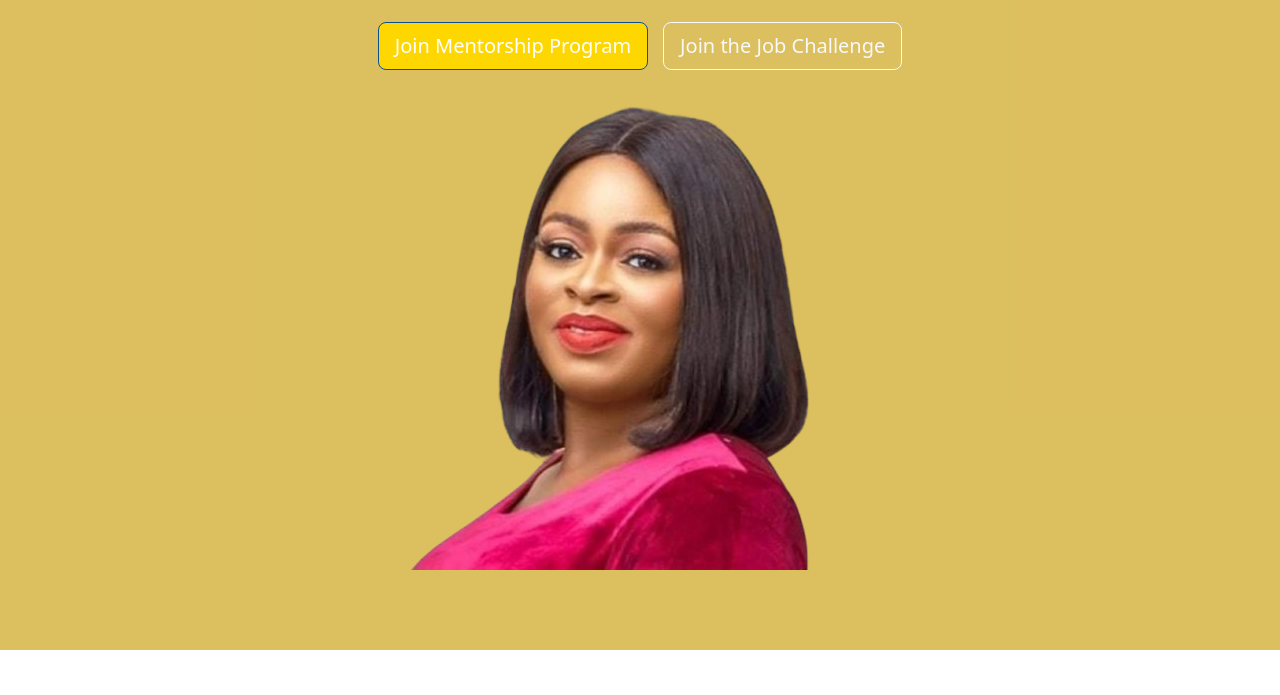
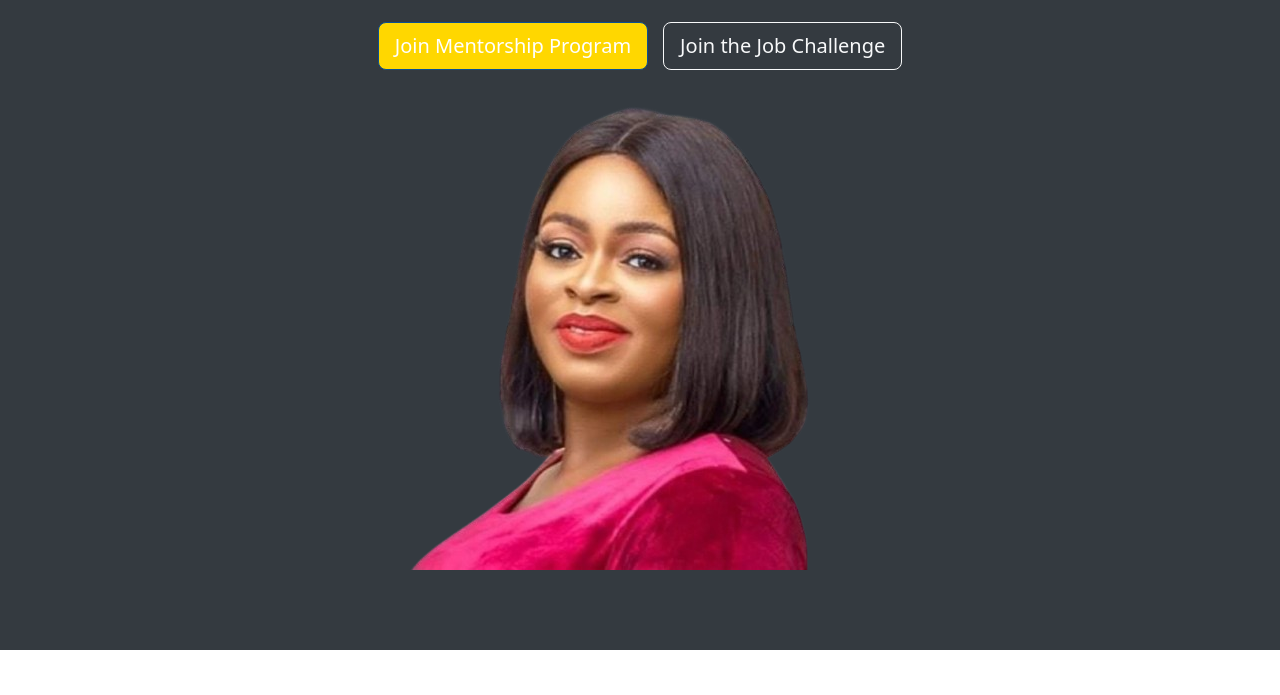
Before and after one commit to freedompraise/TheOptitechHub, a website: page mentorship.html in a window 1280 px wide. Shown: the part 351-1046 px from the top of the page. Drawn offline with nearby package versions, Linux system fonts and the light colour scheme.

Commit message:
refactor: change hero section background color to dark gray for improved contrast

```diff
--- a/css/mentorship.css
+++ b/css/mentorship.css
@@ -33,7 +33,7 @@ html {
 }
 
 .hero-section {
-  background-color: var(--semi-transparent-gold);
+  background-color: var(--gray-dark);
   color: var(--light);
   text-align: center;
   padding: 80px 20px;
```
